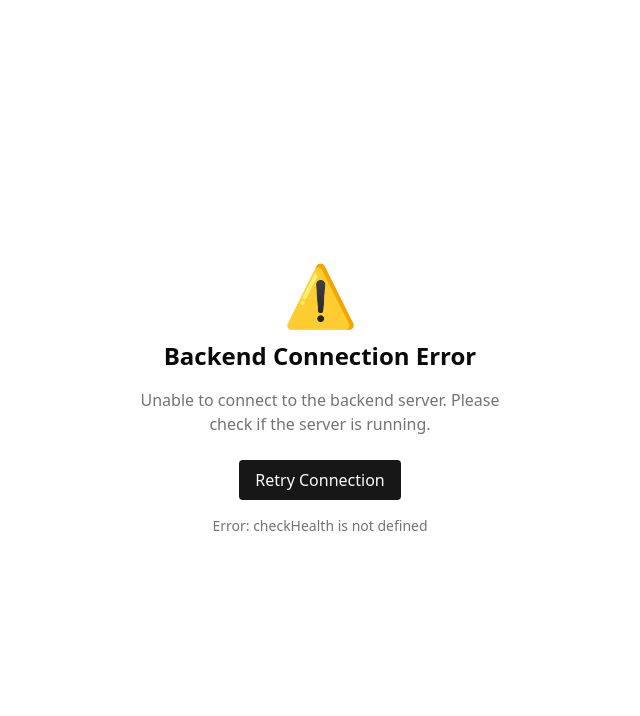
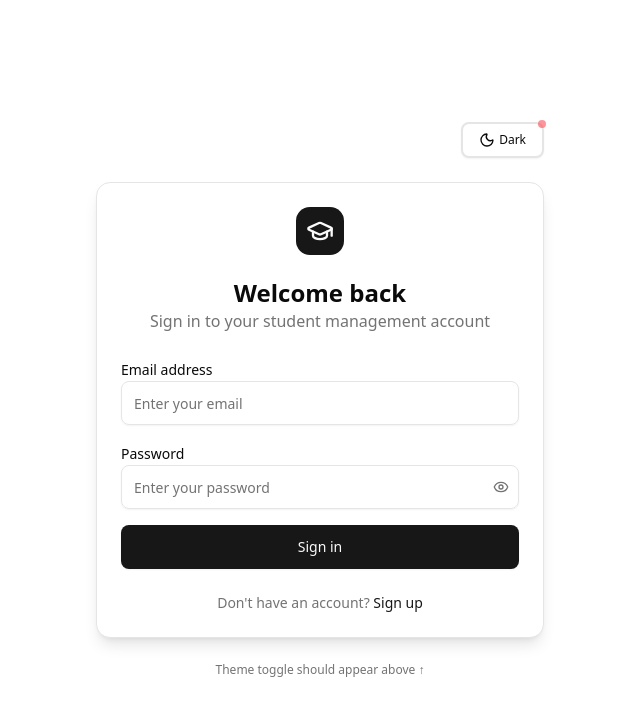
Before and after one commit to Chukwunonso10/Student-management-platform, a React (Vite) app in the folder client/: page /login in a window 1280 px wide. Shown: the top 716 px of the page, without its empty margins (320-960 px from the left). Built offline with nearby package versions, Linux system fonts and the light colour scheme.

Commit message:
fixing theme issues

```diff
--- a/client/src/App.jsx
+++ b/client/src/App.jsx
@@ -1,7 +1,7 @@
 import { BrowserRouter as Router, Routes, Route, Navigate } from "react-router-dom"
 import { AuthProvider, useAuth } from "./contexts/AuthContext"
 import { ThemeProvider } from "./contexts/ThemeContext"
-import { useEffect, useState } from "react"
+//import { useEffect, useState } from "react"
 //import { checkHealth } from "./services/api"
 import Login from "./pages/Login"
 import Register from "./pages/Register"
@@ -58,44 +58,44 @@ function PublicRoute({ children }) {
 }
 
 function AppContent() {
-  const [healthStatus, setHealthStatus] = useState(null)
-  const [healthError, setHealthError] = useState(null)
+  // const [healthStatus, setHealthStatus] = useState(null)
+  // const [healthError, setHealthError] = useState(null)
 
-  useEffect(() => {
-    const checkBackendHealth = async () => {
-      try {
-        const health = await checkHealth()
-        setHealthStatus(health)
-        console.log("Backend health:", health)
-      } catch (error) {
-        setHealthError(error.message)
-        console.error("Backend health check failed:", error)
-      }
-    }
+  // useEffect(() => {
+  //   const checkBackendHealth = async () => {
+  //     try {
+  //       const health = await checkHealth()
+  //       setHealthStatus(health)
+  //       console.log("Backend health:", health)
+  //     } catch (error) {
+  //       setHealthError(error.message)
+  //       console.error("Backend health check failed:", error)
+  //     }
+  //   }
 
-    checkBackendHealth()
-  }, [])
+  //   checkBackendHealth()
+  // }, [])
 
-  if (healthError && !healthStatus) {
-    return (
-      <div className="min-h-screen flex items-center justify-center bg-background">
-        <div className="text-center max-w-md mx-auto p-6">
-          <div className="text-destructive text-6xl mb-4">⚠️</div>
-          <h1 className="text-2xl font-bold mb-4">Backend Connection Error</h1>
-          <p className="text-muted-foreground mb-6">
-            Unable to connect to the backend server. Please check if the server is running.
-          </p>
-          <button
-            onClick={() => window.location.reload()}
-            className="bg-primary text-primary-foreground px-4 py-2 rounded hover:bg-primary/90"
-          >
-            Retry Connection
-          </button>
-          <div className="mt-4 text-sm text-muted-foreground">Error: {healthError}</div>
-        </div>
-      </div>
-    )
-  }
+  // if (healthError && !healthStatus) {
+  //   return (
+  //     <div className="min-h-screen flex items-center justify-center bg-background">
+  //       <div className="text-center max-w-md mx-auto p-6">
+  //         <div className="text-destructive text-6xl mb-4">⚠️</div>
+  //         <h1 className="text-2xl font-bold mb-4">Backend Connection Error</h1>
+  //         <p className="text-muted-foreground mb-6">
+  //           Unable to connect to the backend server. Please check if the server is running.
+  //         </p>
+  //         <button
+  //           onClick={() => window.location.reload()}
+  //           className="bg-primary text-primary-foreground px-4 py-2 rounded hover:bg-primary/90"
+  //         >
+  //           Retry Connection
+  //         </button>
+  //         <div className="mt-4 text-sm text-muted-foreground">Error: {healthError}</div>
+  //       </div>
+  //     </div>
+  //   )
+  //}
 
   return (
     <Routes>
```
